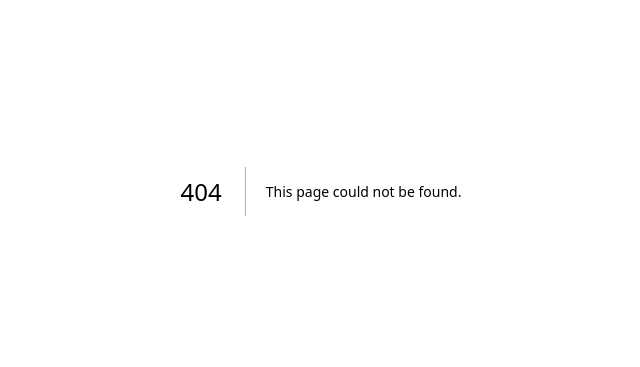
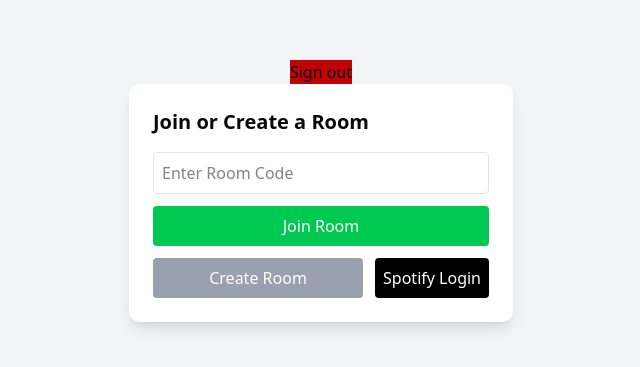
Before and after one commit to Tech-Soumyo/spoontify-final, a Next.js app in the folder apps/frontend/: page /createjoin in a window 1280 px wide. Before the commit this address had no page. Shown: the part 209-576 px from the top of the page, without its empty margins (319-959 px from the left). Built offline with nearby package versions, Linux system fonts and the light colour scheme; no server answers.

Commit message:
add CreateJoinRoom component with room joining and creation functionality

```diff
--- /dev/null
+++ b/apps/frontend/src/app/createjoin/page.tsx
@@ -0,0 +1,107 @@
+"use client";
+// import { useSocket } from "@/hooks/useSocket2";
+import { signIn, signOut, useSession } from "next-auth/react";
+import { useRouter } from "next/navigation";
+import { useState } from "react";
+
+export default function CreateJoinRoom() {
+  const { data: session } = useSession();
+  const [roomCode, setRoomCode] = useState("");
+  const [error, setError] = useState("");
+  const [loading, setLoading] = useState(false);
+  const router = useRouter();
+  //   const { socket } = useSocket();
+
+  //   const handleCreateRoom = () => {
+  //     if (!session?.user?.spotifyId && session?.user?.isPremium != true) {
+  //       setError("For Room Creation, First do Spotify Login.");
+  //       return;
+  //     }
+  //     // Room creation logic (redirect to room page)
+  //     setLoading(true);
+  //     if (!socket) return;
+  //     socket?.emit("createRoom", (response: any) => {
+  //       setLoading(false);
+  //       if (response.error) {
+  //         setError(response.error);
+  //       } else if (response.roomCode) {
+  //         router.push(`/joinedRoom/${response.roomCode}`);
+  //       }
+  //     });
+  //   };
+
+  //   const handleJoinRoom = async () => {
+  //     if (!roomCode) return;
+
+  //     setLoading(true);
+  //     socket?.emit("joinRoom", roomCode, (response: any) => {
+  //       setLoading(false);
+  //       if (response.error) {
+  //         setError(response.error);
+  //       } else if (response.success) {
+  //         router.push(`/joinedRoom/${roomCode}`);
+  //       }
+  //     });
+  //   };
+
+  return (
+    <div className="flex flex-col items-center justify-center min-h-screen bg-gray-100">
+      <div>
+        <button
+          onClick={() => {
+            signOut({ redirect: false });
+            console.log("Sign out");
+            router.push("/");
+          }}
+          className="bg-red-700"
+        >
+          Sign out
+        </button>
+      </div>
+      <div className="p-6 bg-white rounded-lg shadow-lg w-96">
+        <h2 className="text-xl font-semibold mb-4">Join or Create a Room</h2>
+
+        {/* Room Code Input */}
+        <input
+          type="text"
+          placeholder="Enter Room Code"
+          className="p-2 border rounded w-full mb-3"
+          value={roomCode}
+          onChange={(e) => setRoomCode(e.target.value)}
+        />
+        <button
+          className="p-2 bg-green-500 text-white rounded w-full mb-3"
+          onClick={() => {}}
+          disabled={loading || !roomCode}
+        >
+          {loading ? "Joining..." : "Join Room"}
+        </button>
+
+        {/* Create Room + Spotify Login */}
+        <div className="flex gap-3">
+          <button
+            onClick={() => {}}
+            className={`p-2 text-white rounded flex-1 ${
+              session?.user?.spotifyId
+                ? "bg-blue-500 hover:bg-blue-600"
+                : "bg-gray-400 cursor-not-allowed"
+            }`}
+            disabled={
+              !session?.user?.spotifyId && session?.user?.isPremium != true
+            }
+          >
+            Create Room
+          </button>
+          <button
+            onClick={() => signIn("spotify")}
+            className="p-2 bg-black text-white rounded"
+          >
+            Spotify Login
+          </button>
+        </div>
+
+        {error && <p className="text-red-500 mt-2">{error}</p>}
+      </div>
+    </div>
+  );
+}
```
